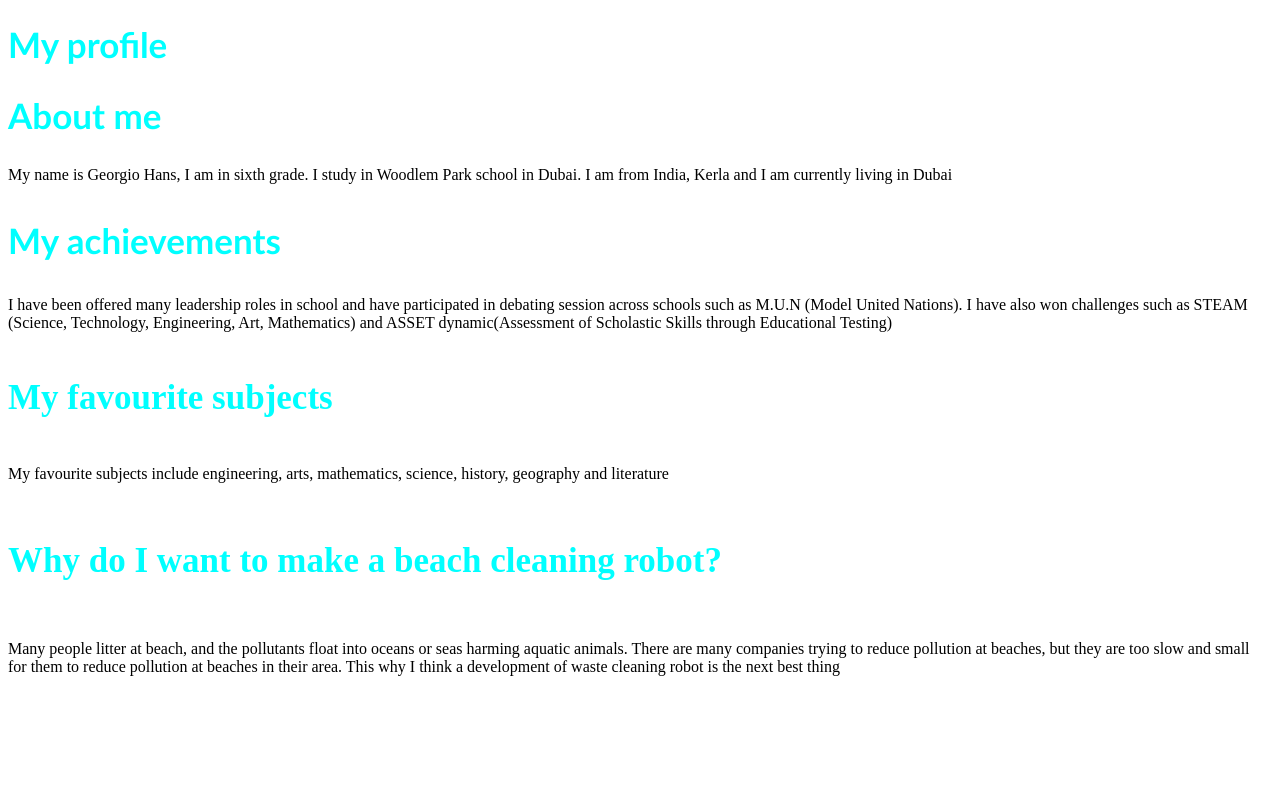
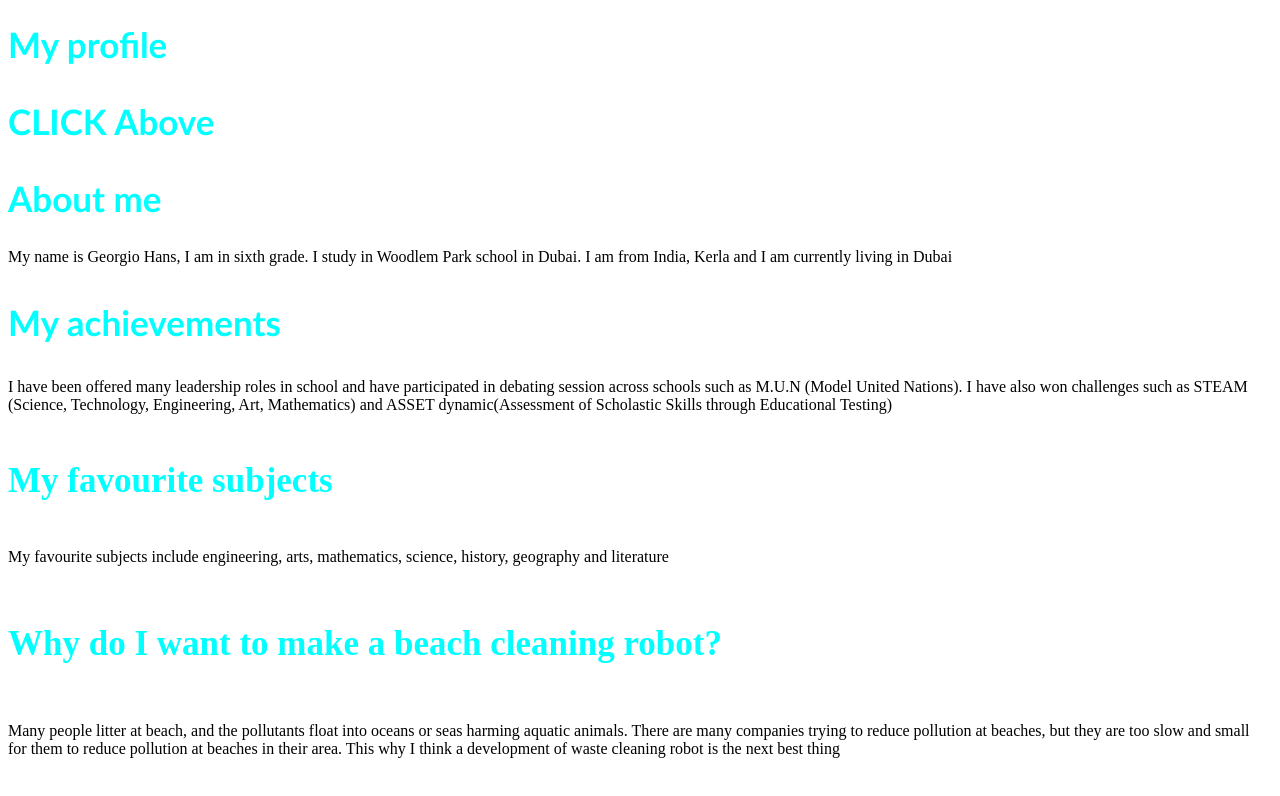
Before and after one commit to ArjunBhandari-666/Trusity-Profile-Builders, a plain HTML site: page Index.HTML in a window 1280 px wide. Drawn offline with Linux system fonts and the light colour scheme.

Commit message:
JS Creating elements

```diff
--- a/script.js
+++ b/script.js
@@ -2,3 +2,6 @@ document.getElementById("Heading").addEventListener("click",function(){
     document.getElementById("Heading").innerHTML="My name is Georgio Hans";
     document.getElementById("Heading").style.color="red";
 })
+var p=document.createElement("p")
+p.innerHTML="CLICK Above"
+document.getElementById("Heading").appendChild(p);
```
Also changed, not shown: Index.HTML (+0 -1 lines), 1 other file.
